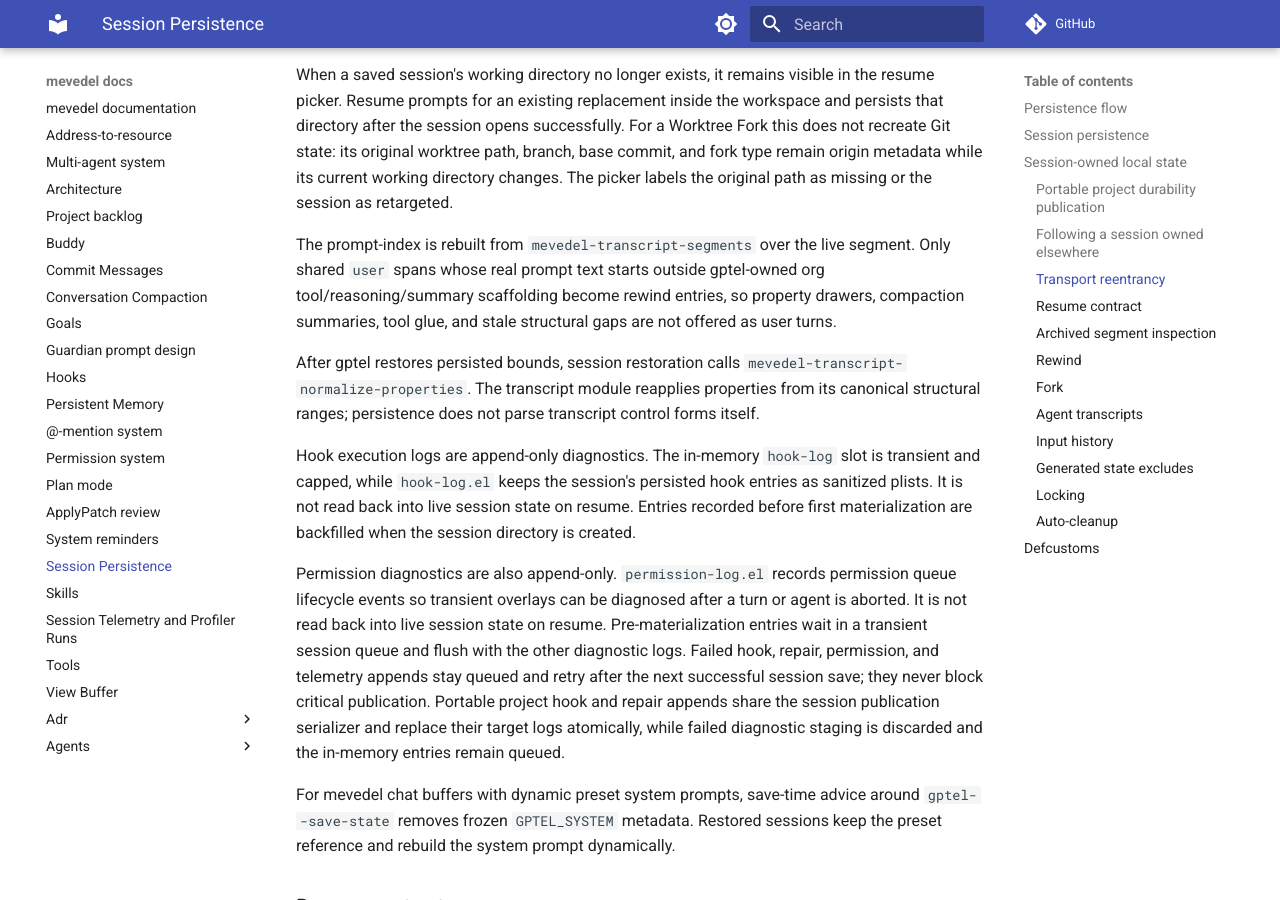
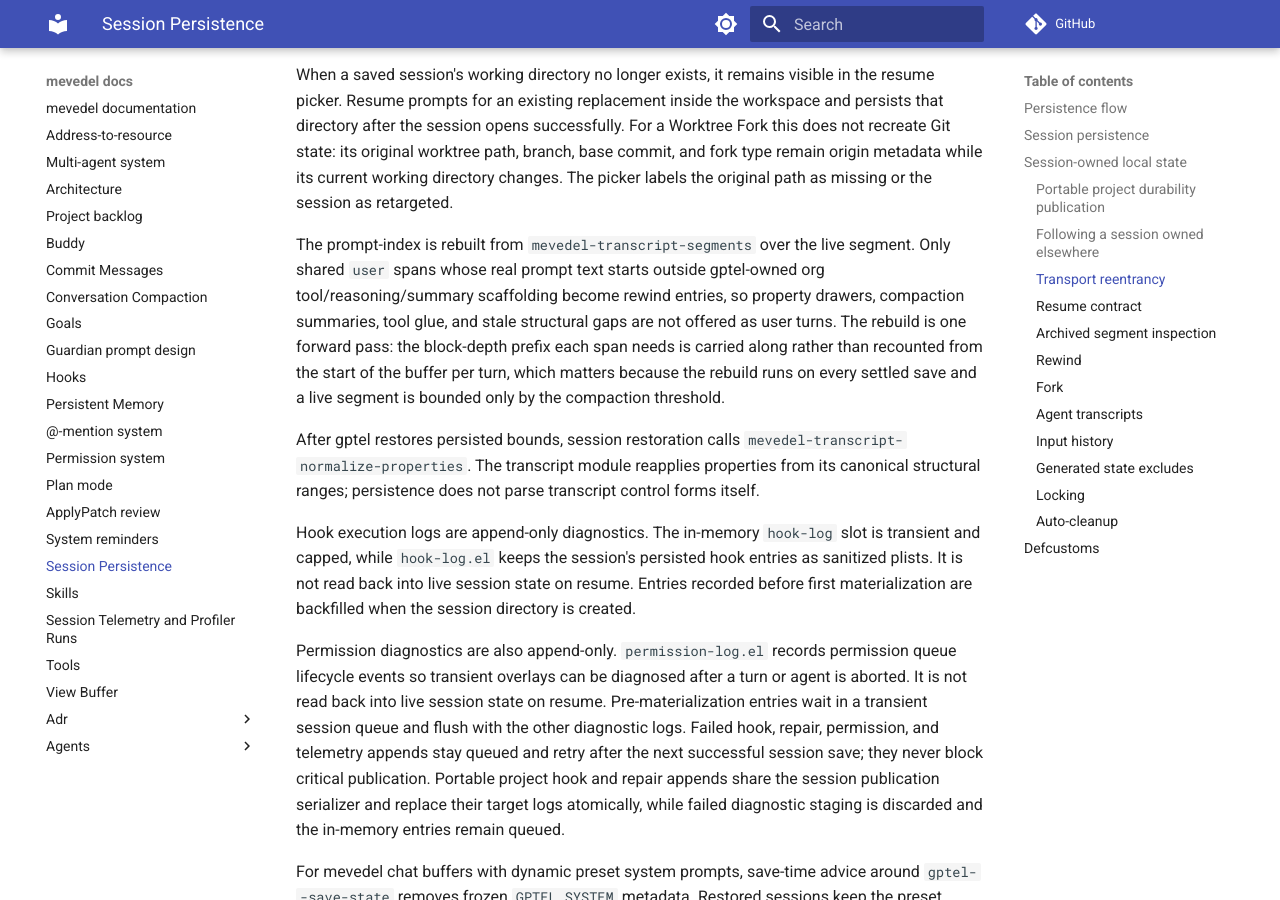
Before and after one commit to FrauH0lle/mevedel, an MkDocs documentation site: the page built from docs/sessions.md, in a window 1280 px wide and 900 px high, scrolled down 15935 px. Built offline with MkDocs 1.6.1 and Material for MkDocs 9.7.7, drawn with Linux system fonts in a browser that asks for light colours; comment, search, counter and statistics services are not loaded.

Commit message:
perf(transcript): Carry the block-depth prefix across a prompt scan
`mevedel-transcript--user-prompt-start' recomputed its two block-depth
prefixes from `point-min' on every call, and its callers walk one segment
per turn, so a pass cost time quadratic in the transcript.  Measured on a
synthetic transcript, the depth scans were 96% of the work, and at the
segment size the compaction threshold permits -- roughly 600 to 750 kB for
a 200k-context model -- a pass took one to one and a half seconds.
`mevedel-session-artifacts-update-prompt-index' runs it twice per settled
save, so that is seconds of blocked redisplay per turn, worst exactly when
compaction is supposed to relieve the pressure.

This is a cost, not a wrong answer: a carried count and a recount agree by
construction, which is also why the change is safe.  There is no cache to
invalidate -- the state does not outlive the pass that creates it.

* mevedel-transcript.el (mevedel-transcript--org-block-depth-before): Take
an optional resume position and starting depth.  Recognize a marker with
leading whitespace, which is the rule the span walk below already applied
and the spelling gptel's own org support accepts; for balanced markers the
two spellings count identically, so this only removes a disagreement
between the two halves of one function.

(mevedel-transcript-prompt-scan-state): New carried state.

(mevedel-transcript--user-prompt-start): Accept it, resume from it, and
advance it.  Without it the behaviour is unchanged.

* mevedel-compact-evidence.el (mevedel-compact-evidence-turn-starts-before):
* mevedel-session-artifacts.el (mevedel-session-artifacts-collect-prompts):
Thread one state through the segment walk.

* test/test-mevedel-compact-evidence.el: Twenty turns of one tool block
each cost 491 regexp searches before and 149 after; the case bounds the
searches rather than the elapsed time.

* docs/sessions.md: State that the rebuild is one forward pass.

```diff
--- a/docs/sessions.md
+++ b/docs/sessions.md
@@ -755,7 +755,11 @@
 over the live segment. Only shared `user` spans whose real prompt text
 starts outside gptel-owned org tool/reasoning/summary scaffolding become
 rewind entries, so property drawers, compaction summaries, tool glue, and
-stale structural gaps are not offered as user turns.
+stale structural gaps are not offered as user turns. The rebuild is one
+forward pass: the block-depth prefix each span needs is carried along
+rather than recounted from the start of the buffer per turn, which matters
+because the rebuild runs on every settled save and a live segment is
+bounded only by the compaction threshold.
 
 After gptel restores persisted bounds, session restoration calls
 `mevedel-transcript-normalize-properties`. The transcript module reapplies
```
Also changed, not shown: 4 other files.
